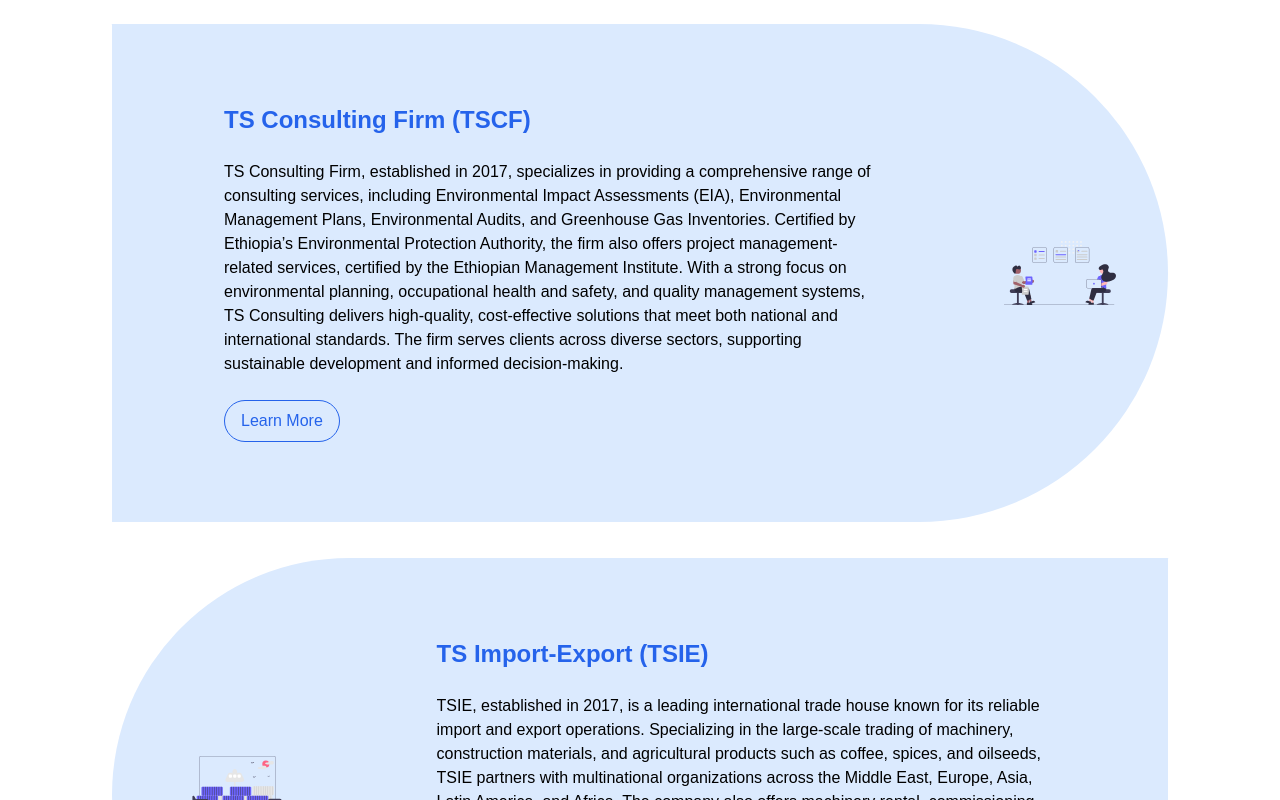
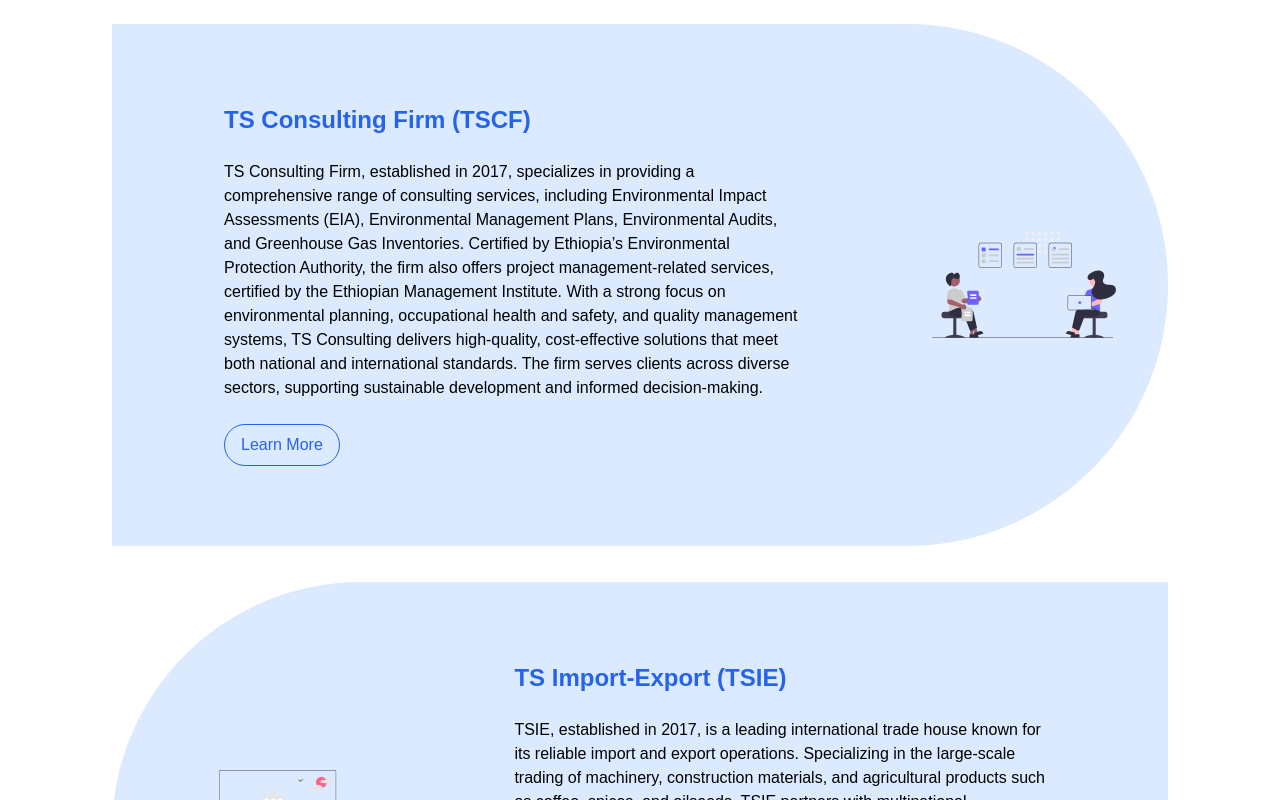
Before and after one commit to Zalbo-GJ/TS-Corporate, a Next.js app: page / in a window 1280 px wide. Shown: the part 1400-2200 px from the top of the page. Built offline with nearby package versions, Linux system fonts and the light colour scheme.

Commit message:
tree finally

```diff
--- a/src/components/ServiceCard.tsx
+++ b/src/components/ServiceCard.tsx
@@ -27,7 +27,7 @@ const ServiceCard: React.FC<ServiceCardProps> = ({
         <Image
           src={vector}
           alt="Icon"
-          className=" p-9 w-[150rem] lg:w-[96rem] object-cover  "
+          className=" p-9 w-[150rem] lg:h-[20rem] object-contain  "
         />
       </div>
       <div className="md:px-24 px-6 sm:px-9">
```
